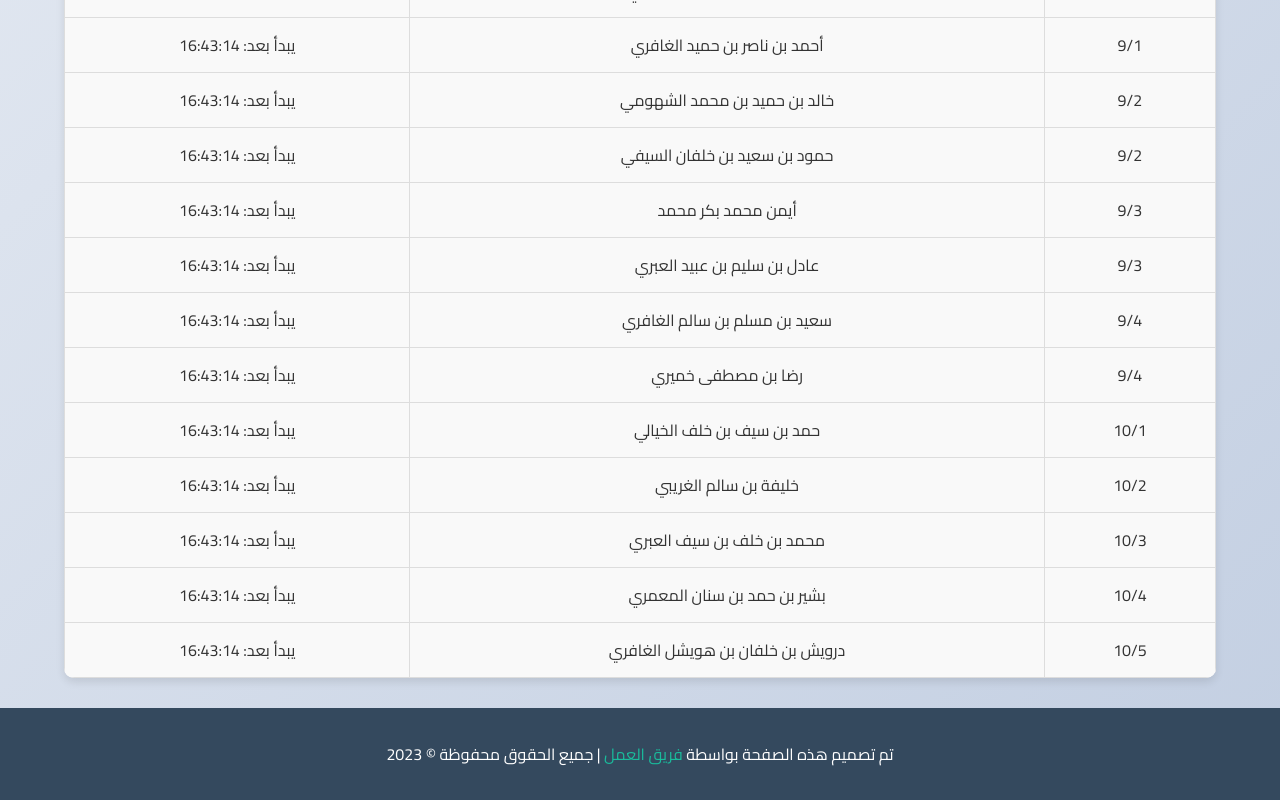
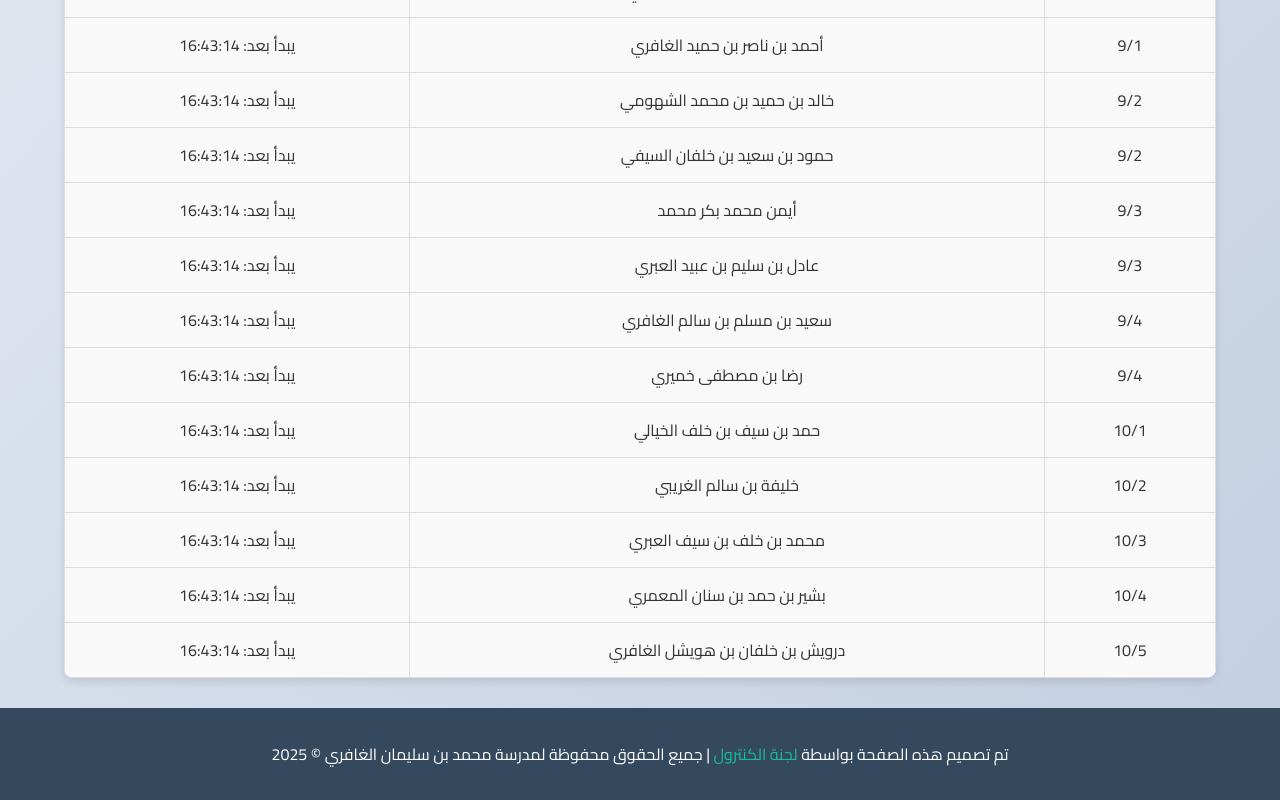
Before and after one commit to mohdschool/moh, a plain HTML site: page index.html in a window 1280 px wide. Shown: the part 1634-2434 px from the top of the page. Drawn offline with Linux system fonts and the light colour scheme.

Commit message:
Update index.html

```diff
--- a/index.html
+++ b/index.html
@@ -565,7 +565,7 @@
 
     <!-- تذييل الصفحة -->
     <footer>
-        <p>تم تصميم هذه الصفحة بواسطة <a href="#" target="_blank">فريق العمل</a> | جميع الحقوق محفوظة &copy; 2023</p>
+        <p>تم تصميم هذه الصفحة بواسطة <a href="#" target="_blank">لجنة الكنترول </a> |  جميع الحقوق محفوظة لمدرسة محمد بن سليمان الغافري &copy; 2025</p>
     </footer>
 
     <!-- JavaScript -->
```
